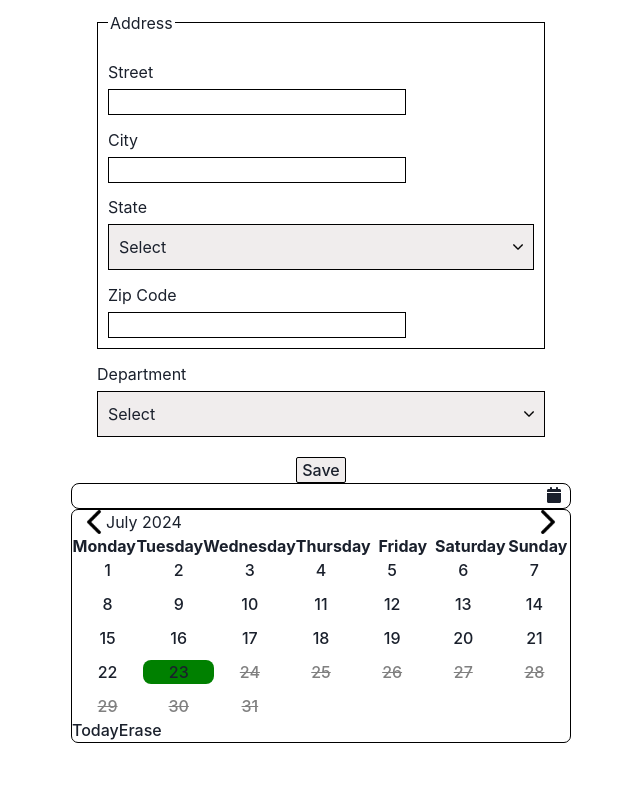
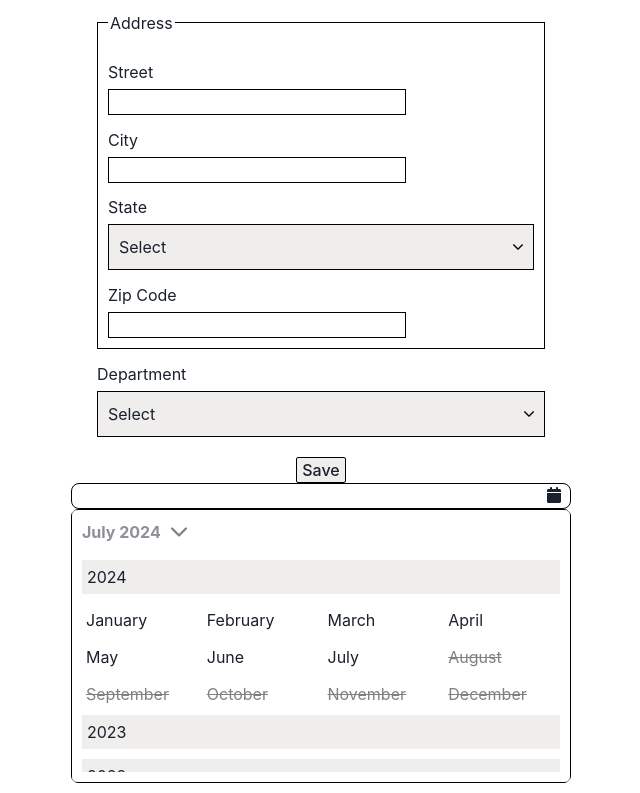
Before and after one commit to nicolascastro33/Dev_App_Projet_n_14, a React (Vite) app: page / in a window 1280 px wide. Shown: the part 454-1247 px from the top of the page, without its empty margins (319-959 px from the left). Before the commit the page ends 1207 px from the top, so only its background shows below. Built offline with nearby package versions, Linux system fonts and the light colour scheme.

Commit message:
Adding a select month features in the datePicker component, still some work to do on this

```diff
--- a/src/components/DatePicker/index.tsx
+++ b/src/components/DatePicker/index.tsx
@@ -1,4 +1,5 @@
 import { useEffect, useState } from 'react'
+import { SelectMonth } from './selectMonth'
 import arrow from '../../assets/arrow.png'
 import { monthNames } from './consts'
 import {
@@ -17,7 +18,8 @@ export const DatePicker = ({
   minDate: undefined | Date
   maxDate: undefined | Date
 }) => {
-  const [showDatePicker, setShowDatePicker] = useState(true)
+  const [showDatePicker, setShowDatePicker] = useState<boolean>(true)
+  const [showSelectMonth, setShowSelectMonth] = useState<boolean>(true)
   const [currentMonth, setCurrentMonth] = useState<number>(
     new Date().getMonth()
   )
@@ -62,7 +64,6 @@ export const DatePicker = ({
   }
 
   const setTodayDate = () => {
-    console.log(new Date().getTime())
     setCurrentMonth(new Date().getMonth())
     setCurrentYear(new Date().getFullYear())
     setSelectedDate(getDayWithoutHour())
@@ -74,15 +75,15 @@ export const DatePicker = ({
 
   const correctDateInput = (e: any) => {
     const value = e.target.value
-    const lastValue = value.charAt(value.length - 1)
+    const lastValue = Number(value.charAt(value.length - 1))
 
     if (value.length === 1) {
-      if (Number.isNaN(Number(lastValue)) || Number(lastValue) > 3) {
+      if (Number.isNaN(lastValue) || lastValue > 3) {
         e.target.value = ''
       }
     }
     if (value.length === 2) {
-      if (!Number.isNaN(Number(lastValue)) || Number(value) <= 31) {
+      if (!Number.isNaN(lastValue) || Number(value) <= 31) {
         e.target.value = value + '/'
       }
     }
@@ -99,7 +100,35 @@ export const DatePicker = ({
 
       {showDatePicker && (
         <div className="picker-wrapper">
+          {showSelectMonth && (
+            <SelectMonth
+              minDate={minDate}
+              maxDate={maxDate}
+              currentMonth={currentMonth}
+              currentYear={currentYear}
+              setCurrentMonth={setCurrentMonth}
+              setCurrentYear={setCurrentYear}
+              setShowSelectMonth={setShowSelectMonth}
+            />
+          )}
+
           <div className="picker-header">
+            <div className="picker-header-months"  onClick={() => setShowSelectMonth(!showSelectMonth)}>
+              <p>
+                {monthNames[currentMonth]} {currentYear}
+              </p>
+              <button
+                disabled={showSelectMonth}
+              >
+                <img
+                  src={arrow}
+                  alt="choose-month-button"
+                  className="choose-month-button"
+                />
+              </button>
+            </div>
+            {!showSelectMonth && (
+              <div className="picker-header-buttons">
                 <button
                   onClick={previousMonth}
                   disabled={minDate && minDate?.getTime() > getTimeFromState(1)}
@@ -110,10 +139,6 @@ export const DatePicker = ({
                     className="chevron-back-outline"
                   />
                 </button>
-
-            <p>
-              {monthNames[currentMonth]} {currentYear}
-            </p>
                 <button
                   onClick={nextMonth}
                   disabled={
@@ -130,6 +155,8 @@ export const DatePicker = ({
                     alt="chevron-forward-outline"
                   />
                 </button>
+              </div>
+            )}
           </div>
           <div className="picker-body">
             <div className="seven-col-grid seven-col-grid-heading">
--- /dev/null
+++ b/src/components/DatePicker/selectMonth.tsx
@@ -0,0 +1,83 @@
+import { Dispatch, SetStateAction } from 'react'
+import { getAllYears, isDisabled } from './utils'
+import { useState } from 'react'
+import { monthNames } from './consts'
+
+type TShowSelectMonth = {
+  currentMonth: number
+  currentYear: number
+  setCurrentMonth: Dispatch<SetStateAction<number>>
+  setCurrentYear: Dispatch<SetStateAction<number>>
+  setShowSelectMonth: Dispatch<SetStateAction<boolean>>
+  maxDate: Date | undefined
+  minDate: Date | undefined
+}
+
+export const SelectMonth = ({
+  currentMonth,
+  currentYear,
+  setCurrentMonth,
+  setCurrentYear,
+  setShowSelectMonth,
+  maxDate,
+  minDate,
+}: TShowSelectMonth) => {
+  const [yearOpen, setYearOpen] = useState<number>(currentYear)
+  const [isOpen, setIsOpen] = useState<boolean>(true)
+
+  const closeSelectMonth = (e: any) => {
+    if (!e.target.closest('.select-month')) setShowSelectMonth(false)
+  }
+
+  return (
+    <div className="select-month-wrapper" onClick={closeSelectMonth}>
+      <div className="select-month">
+        {getAllYears(minDate?.getFullYear(), maxDate?.getFullYear()).map(
+          (year, indexYear) => (
+            <>
+              <div
+                className="select-year-header"
+                key={`year-${indexYear}-${year}`}
+                onClick={() => {
+                  if (yearOpen === year) {
+                    setIsOpen(!isOpen)
+                  } else {
+                    setYearOpen(year)
+                  }
+                }}
+              >
+                <p>{year}</p>
+              </div>
+              <div
+                className={`select-month-list ${
+                  yearOpen === year && isOpen
+                    ? 'select-month-list-open'
+                    : 'select-month-list-close'
+                }`}
+              >
+                {monthNames.map((month, indexMonth) => (
+                  <button
+                    key={year + '-' + month + '-' + indexMonth}
+                    className={
+                      monthNames[currentMonth] === month && currentYear === year
+                        ? 'selected-month'
+                        : ''
+                    }
+                    disabled={isDisabled(minDate, maxDate, year, indexMonth)}
+                    onClick={() => {
+                      setCurrentMonth(indexMonth)
+                      setCurrentYear(year)
+                      setShowSelectMonth(false)
+                    }}
+                  >
+                    {month}
+                  </button>
+                ))}
+              </div>
+            </>
+          )
+        )}
+      </div>
+    </div>
+  )
+}
--- a/src/components/DatePicker/utils/index.ts
+++ b/src/components/DatePicker/utils/index.ts
@@ -25,5 +25,41 @@ export const range = (start: number, end: number) => {
     }),
     { result: [], current: start }
   )
+
   return result
 }
+
+export const getAllYears = (
+  minYear: number | undefined,
+  maxYear: number | undefined
+) => {
+  const start = minYear ? minYear : new Date().getFullYear() - 50
+  const end = maxYear ? maxYear : new Date().getFullYear() + 50
+  const length = Math.abs((end - start) / 1) + 1
+  const { result } = Array.from({ length }).reduce(
+    ({ result, current }) => ({
+      result: [...result, current],
+      current: current + 1,
+    }),
+    { result: [], current: start }
+  )
+  return result.reverse()
+}
+
+export const isDisabled = (
+  minDate: Date | undefined,
+  maxDate: Date | undefined,
+  year: number,
+  month: number
+) => {
+  const start = minDate
+    ? minDate
+    : new Date(new Date().getFullYear() - 50, 1, 0)
+  const end = maxDate ? maxDate : new Date(new Date().getFullYear() + 50, 30, 1)
+  const date = new Date(year, month, 0)
+
+  if (date.getTime() >= start.getTime() && date.getTime() <= end.getTime()) {
+    return false
+  }
+  return true
+}
--- a/src/index.css
+++ b/src/index.css
@@ -218,9 +218,13 @@ header {
 }
 
 .activeMenuOptions {
-  overflow-x: hidden;
+  overflow-y: hidden;
   overflow: scroll;
   max-height: 250px;
+  &::-webkit-scrollbar {
+    width: 0;
+    background-color: transparent;
+  }
 }
 
 .option {
@@ -379,14 +383,14 @@ td {
 /* End of the DataTables */
 
 /* Begining of the DatePicker */
-.input-date-wrapper{
+.input-date-wrapper {
   position: relative;
   width: 500px;
-  & input{
+  & input {
     width: 100%;
     border-radius: 8px;
   }
-  & button{
+  & button {
     position: absolute;
     right: 10px;
     border: none;
@@ -394,27 +398,105 @@ td {
   }
 }
 
-
 .picker-wrapper {
   border: 1px solid black;
   border-radius: 7px;
   width: 500px;
+  padding: 10px;
+  position: relative;
   & button {
     border: none;
     outline: none;
   }
 }
+/* Select Month Picker */
+.select-month-wrapper {
+  position: absolute;
+  top: 0;
+  left: 0;
+  padding: 50px 10px 10px 10px;
+  background-color: rgb(255, 255, 255, 0.5);
+  width: 100%;
+  height: 100%;
+}
+
+.select-month {
+  overflow: scroll;
+  overflow-x: hidden;
+  display: flex;
+  flex-direction: column;
+  background-color: white;
+  gap: 5px;
+  width: 100%;
+  height: 100%;
+  &::-webkit-scrollbar {
+    width: 0;
+    background-color: transparent;
+  }
+}
+
+.select-year-header {
+  background-color: rgb(240, 237, 237);
+  padding: 5px;
+  cursor: pointer;
+  margin-bottom: 5px;
+}
+
+.select-month-list {
+  display: grid;
+  grid-template-columns: repeat(4, 1fr);
+  gap: 5px;
+  & button {
+    display: flex;
+    padding: 3px;
+    border: 1px solid white;
+    font-weight: 400;
+    &:hover {
+      border: 1px solid black;
+      background-color: rgb(240, 237, 237);
+    }
+    &:disabled {
+      text-decoration: line-through;
+      color: gray;
+      cursor: unset;
+      &:hover {
+        border: 1px solid white;
+        background-color: unset;
+      }
+    }
+  }
+}
+
+.select-month-list-close {
+  display: none;
+}
 
 /* Header */
 .picker-header {
   display: flex;
-  justify-content: center;
+  justify-content: space-between;
   align-items: center;
-  margin: 0 10px;
+  margin-bottom: 20px;
+}
+
+.picker-header-months {
+  display: flex;
+  gap: 10px;
+  align-items: center;
   & p {
-    flex: 1 0 0;
+    font-weight: bold;
   }
+  & img {
+    width: 1rem;
+  }
+}
 
+.picker-header-buttons {
+  display: flex;
+  justify-content: flex-end;
+  align-items: center;
+  gap: 20px;
+  width: 30%;
   & button {
     cursor: pointer;
     & .chevron-forward-outline {
@@ -424,7 +506,7 @@ td {
       transform: rotate(90deg);
     }
     & img {
-      width: 1.5rem;
+      width: 1.2rem;
     }
   }
 }
--- a/src/lib/employees/slices/employee-info.ts
+++ b/src/lib/employees/slices/employee-info.ts
@@ -32,8 +32,7 @@ export const employeeSlice = createSlice({
         })
       })
       .addCase(addOneNewEmployee.fulfilled, (state, action) => {
-        const newEmployee = action.payload
-        console.log(newEmployee)
+        const newEmployee = action.payload(newEmployee)
         employeeAdapter.addOne(state, newEmployee)
       })
   },
--- a/src/pages/Home/home.layout.tsx
+++ b/src/pages/Home/home.layout.tsx
@@ -54,7 +54,7 @@ function HomeLayout({
             </button>
           </div>
         </form>
-        <DatePicker minDate={undefined} maxDate={new Date()}/>
+        <DatePicker minDate={new Date('2000-01-01')} maxDate={new Date()}/>
       </div>
       {errorSaving && (
         <div className="errorSaving">There is a missing field</div>
```
Lines whose indentation alone changed are shown as unchanged.
